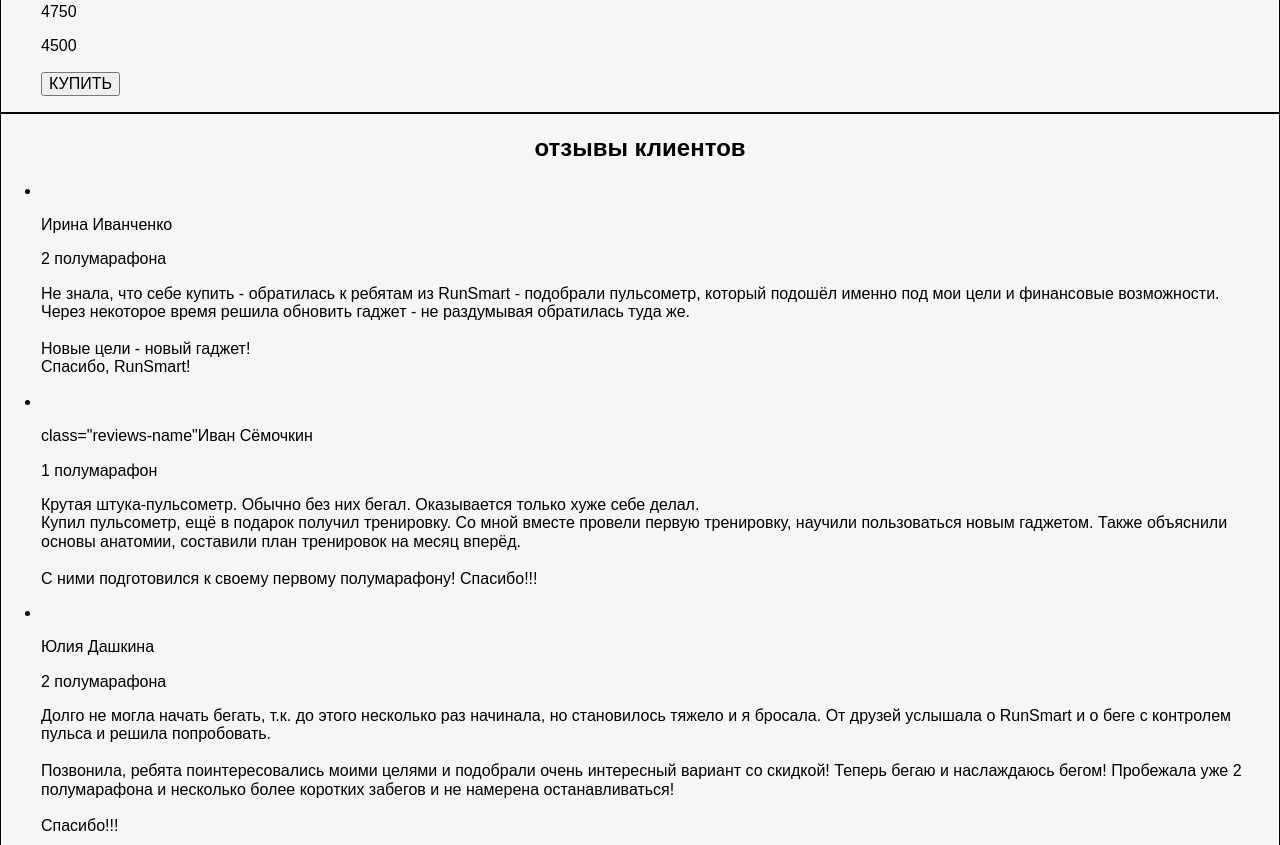
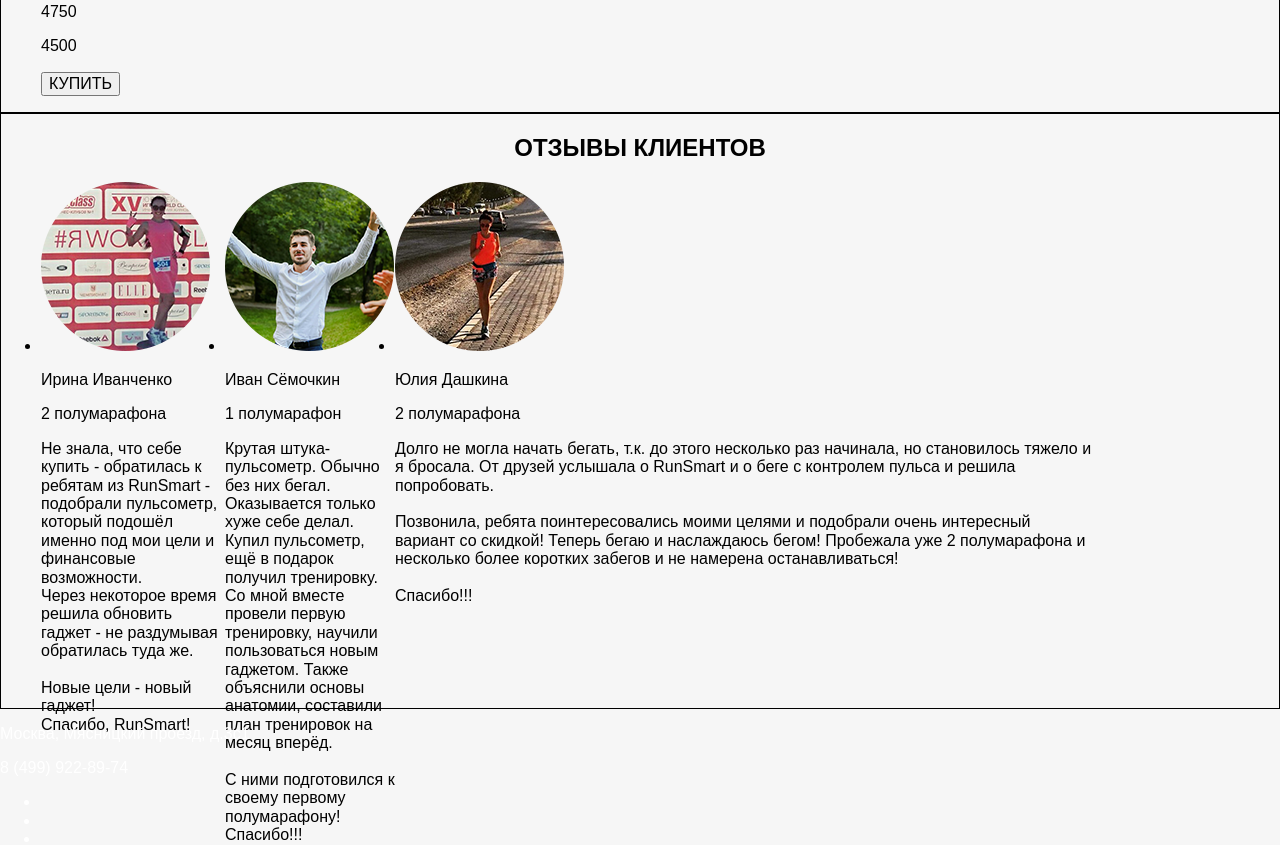
Before and after one commit to mrnmchnk/RunSmart, a plain HTML site: page index.html in a window 1280 px wide. Shown: the part 1955-2800 px from the top of the page. Drawn offline with nearby package versions, Linux system fonts and the light colour scheme; a web font is replaced by a local one.

Commit message:
somem more

```diff
--- a/css/stylesheet.css
+++ b/css/stylesheet.css
@@ -65,6 +65,44 @@
   height: 680px;
 }
 
+.reviews-list {
+  display: grid;
+  grid-template-columns: 1fr 170px 700px 1fr;
+  grid-template-rows: repeat(3, 170px);
+  grid-template-areas:
+    ". pic1 text1 ."
+    ". pic2 text2 ."
+    ". pic3 text3 .";
+}
+
+.review-1-pic {
+  grid-area: pic1;
+}
+
+.review-1-text {
+  grid-area: text1;
+}
+
+.review-2-pic {
+  grid-area: pic2;
+
+}
+
+.review-2-text {
+  grid-area: text2;
+
+}
+
+.review-3-pic {
+  grid-area: pic3;
+
+}
+
+.review-3-text {
+  grid-area: text3;
+
+}
+
 .btn {
   background-color: #C70101;
   border: none;
@@ -93,6 +131,7 @@
 
 .heading {
   text-align: center;
+  text-transform: uppercase;
 }
 
 .consult p {
--- a/index.html
+++ b/index.html
@@ -129,26 +129,31 @@
     <section class="section reviews">
       <h2 class="heading">отзывы клиентов</h2>
       <ul class="reviews-list">
-        <li class="reviews-list-item">
-          <img src="" alt="">
+        <li class="reviews-list-item review-1">
+          <img class="review-1-pic" src="assets/images/profilepics/photo_1.png" alt="Фотография участника 1">
+          <div class="review-1-text">
             <p class="reviews-name">Ирина Иванченко </p>
             <p class="reviews-marathon">2 полумарафона</p>
             <p class="reviews-text">Не знала, что себе купить - обратилась к ребятам из RunSmart - подобрали пульсометр, который подошёл именно под мои цели и финансовые возможности.<br>
               Через некоторое время решила обновить гаджет - не раздумывая обратилась туда же.<br><br>
               Новые цели - новый гаджет!
               <br>Спасибо, RunSmart! </p>
+          </div>
         </li>
-        <li class="reviews-list-item">
-          <img src="" alt="">
-          <p> class="reviews-name"Иван Сёмочкин </p>
+        <li class="reviews-list-item review-2">
+          <img class="review-2-pic" src="assets/images/profilepics/photo_2.png" alt="Фотография участника 2">
+          <div class="review-2-text">
+            <p class="reviews-name">Иван Сёмочкин </p>
             <p class="reviews-marathon">1 полумарафон</p>
             <p class="reviews-text">Крутая штука-пульсометр. Обычно без них бегал. Оказывается только хуже себе делал.<br>
               Купил пульсометр, ещё в подарок получил тренировку. Со мной вместе провели первую тренировку, научили пользоваться новым гаджетом.
               Также объяснили основы анатомии, составили план тренировок на месяц вперёд.<br><br>
               С ними подготовился к своему первому полумарафону! Спасибо!!!</p>
+          </div>
         </li>
-        <li class="reviews-list-item">
-          <img src="" alt="">
+        <li class="reviews-list-item review-3">
+          <img  class="review-3-pic"src="assets/images/profilepics/photo_3.png" alt="Фотография участника 3">
+          <div class="review-3-text">
             <p class="reviews-name">Юлия Дашкина </p>
             <p class="reviews-marathon">2 полумарафона</p>
             <p class="reviews-text">Долго не могла начать бегать, т.к. до этого несколько раз начинала, но становилось тяжело и я бросала.
@@ -156,6 +161,7 @@
               Позвонила, ребята поинтересовались моими целями и подобрали очень интересный вариант со скидкой!
               Теперь бегаю и наслаждаюсь бегом! Пробежала уже 2 полумарафона и несколько более коротких забегов и не намерена останавливаться!<br><br>
               Спасибо!!!</p>
+            </div>
         </li>
       </ul>
     </section>
```
Lines whose indentation alone changed are shown as unchanged.
